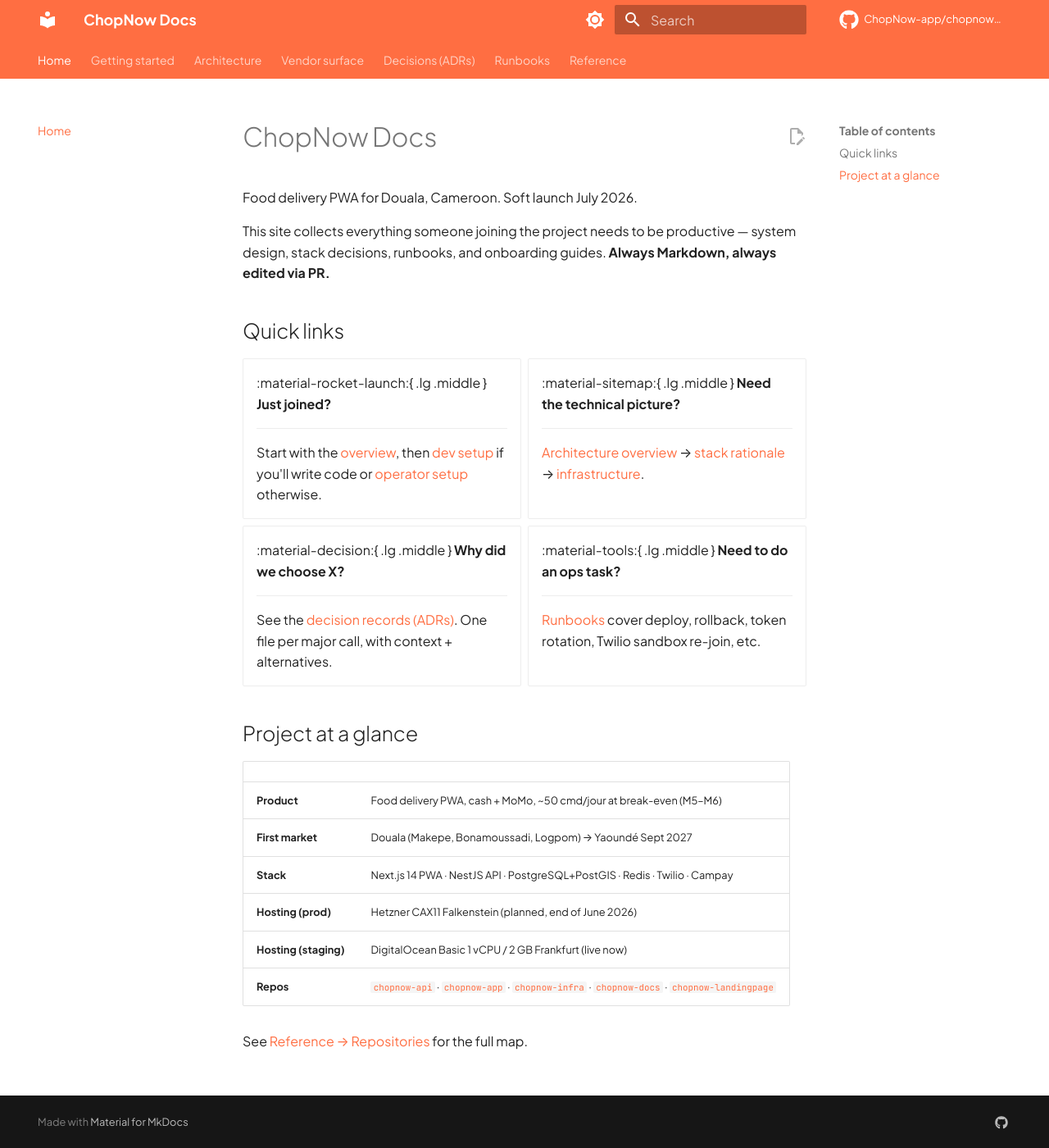
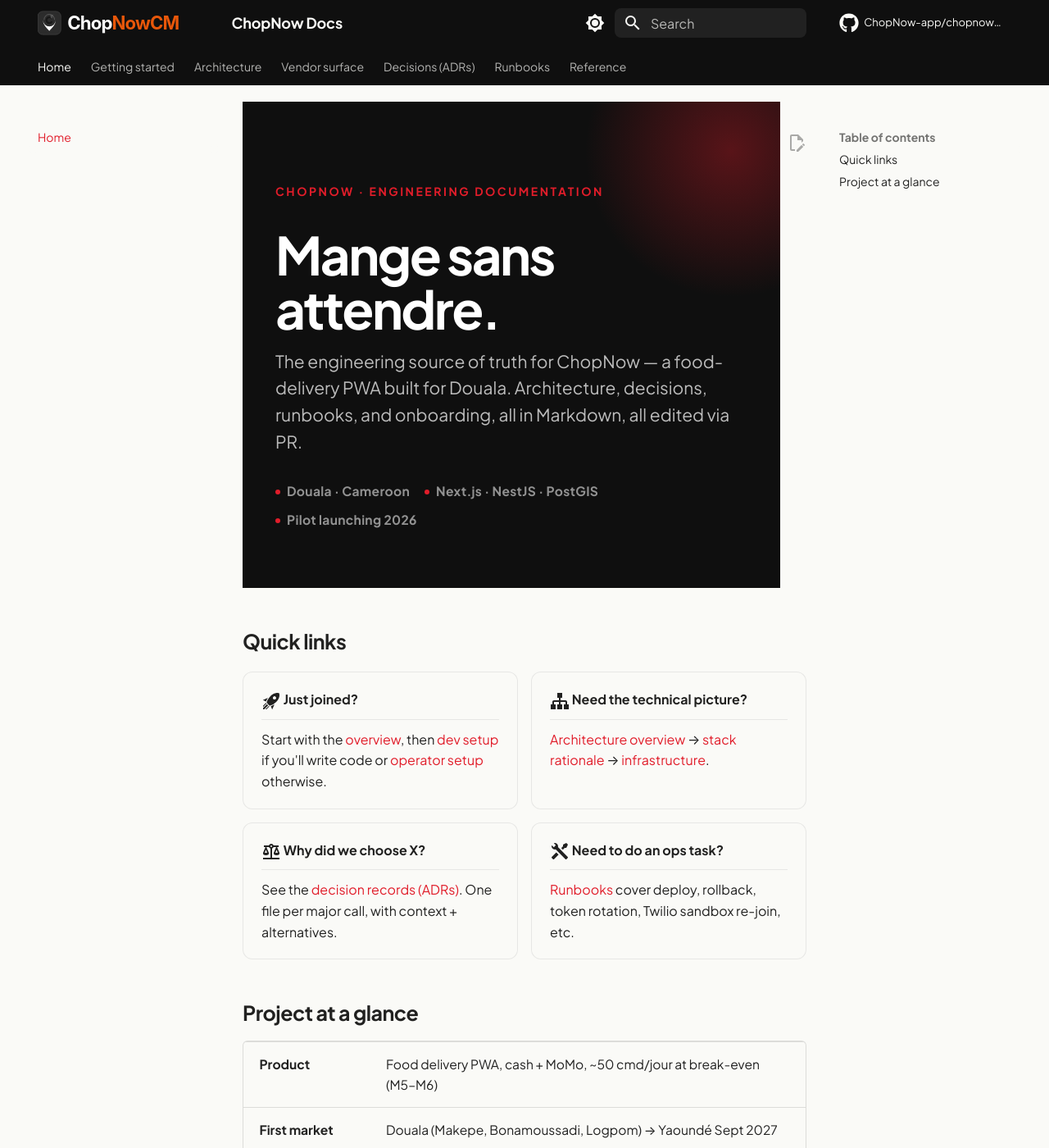
Before and after one commit to ChopNow-app/chopnow-docs, an MkDocs documentation site: the page built from docs/index.md, in a window 1280 px wide and 1400 px high. Shown: the whole window at 82% size. Built offline with MkDocs 1.6.1 and Material for MkDocs 9.7.7, drawn with Linux system fonts in a browser that asks for light colours; comment, search, counter and statistics services are not loaded.

Commit message:
docs(theme): on-brand restyle — rouge/noir/blanc, hero, grid cards
Previously the docs site shipped vanilla Material with the legacy
`deep orange` palette — off-brand since the Sugar Art Palier 4 pivot
to red+black, and visually generic. This pass dresses the site to the
brand spec without changing IA.

What's changed
- mkdocs.yml: palette → `custom`; logo + favicon from brand/ assets;
  enable navigation.tabs.sticky + toc.follow; register stylesheets/
  chopnow.css; configure pymdownx.emoji for Material icon shortcodes
  (was unconfigured, so `:material-rocket-launch:` rendered as text)
- docs/stylesheets/chopnow.css (new): Sugar Art tokens (#E11D2A red,
  #0F0F0F ink, #FAFAF7 warm); heading weight/tracking refinement;
  grid-cards layout (Material 9.4 doesn't ship the CSS, so we own it);
  hero band styling; table refinement + auto-hide for empty headers;
  Mermaid flowchart + sequence-diagram theming; light + dark variants
- docs/index.md: replace plain H1 with hero band (eyebrow + display
  title "Mange sans attendre." + lede + meta chips); swap the missing
  `:material-decision:` icon for `:material-scale-balance:`
- docs/assets/{favicon.svg, logo.svg, logo-stacked.svg, pattern.svg}:
  brand SVGs copied from brand/ (icon → favicon, logo-white → header
  logo on the dark band, pattern → hero texture)

Out of scope (separate PRs)
- "Syntax error in graph" in architecture/overview.md — content bug
- Stale references in index.md ("Next.js 14", "Soft launch July 2026",
  retired chopnow-landingpage)
- Social cards (needs cairosvg + pillow deps)

```diff
--- a/docs/index.md
+++ b/docs/index.md
@@ -1,8 +1,15 @@
-# ChopNow Docs
-
-Food delivery PWA for Douala, Cameroon. Soft launch July 2026.
-
-This site collects everything someone joining the project needs to be productive — system design, stack decisions, runbooks, and onboarding guides. **Always Markdown, always edited via PR.**
+<div class="chop-hero" markdown>
+  <span class="chop-hero__eyebrow">ChopNow · Engineering documentation</span>
+  <h1 class="chop-hero__title">Mange sans attendre.</h1>
+  <p class="chop-hero__lede">
+    The engineering source of truth for ChopNow — a food-delivery PWA built for Douala. Architecture, decisions, runbooks, and onboarding, all in Markdown, all edited via PR.
+  </p>
+  <div class="chop-hero__meta">
+    <span>Douala · Cameroon</span>
+    <span>Next.js · NestJS · PostGIS</span>
+    <span>Pilot launching 2026</span>
+  </div>
+</div>
 
 ## Quick links
 
@@ -20,7 +27,7 @@ This site collects everything someone joining the project needs to be productive
 
     [Architecture overview](architecture/overview.md) → [stack rationale](architecture/stack.md) → [infrastructure](architecture/infrastructure.md).
 
--   :material-decision:{ .lg .middle } **Why did we choose X?**
+-   :material-scale-balance:{ .lg .middle } **Why did we choose X?**
 
     ---
 
--- /dev/null
+++ b/docs/stylesheets/chopnow.css
@@ -0,0 +1,457 @@
+/* ChopNow brand overrides for MkDocs Material 9.x
+ *
+ * Brand palette — Sugar Art Palier 4 (locked 2026-05-12):
+ *   Chop Red   #E11D2A   one dominant CTA per surface
+ *   Ink        #0F0F0F   primary text, dark surfaces
+ *   Warm White #FAFAF7   page background
+ *   Mboué      #1A5C3A   success only
+ *   Danger     #D93025   errors only
+ *   Neutral    #9A9A95   placeholders, timestamps
+ *
+ * Typography — Plus Jakarta Sans (already loaded by theme.font.text).
+ * Spec: 700 hero/-0.02em · 600 ui labels · 400-500 body.
+ */
+
+:root {
+  --chop-red: #e11d2a;
+  --chop-red-dark: #b8121e;
+  --chop-ink: #0f0f0f;
+  --chop-warm: #fafaf7;
+  --chop-mboue: #1a5c3a;
+  --chop-danger: #d93025;
+  --chop-neutral: #9a9a95;
+}
+
+/* --- Material primary / accent — replaces deep orange ------------------- */
+
+[data-md-color-scheme='default'] {
+  --md-primary-fg-color: var(--chop-ink);
+  --md-primary-fg-color--light: #1f1f1f;
+  --md-primary-fg-color--dark: #000;
+  --md-primary-bg-color: var(--chop-warm);
+  --md-primary-bg-color--light: rgba(250, 250, 247, 0.7);
+
+  --md-accent-fg-color: var(--chop-red);
+  --md-accent-fg-color--transparent: rgba(225, 29, 42, 0.1);
+  --md-accent-bg-color: var(--chop-warm);
+
+  --md-default-bg-color: var(--chop-warm);
+  --md-typeset-a-color: var(--chop-red);
+}
+
+[data-md-color-scheme='slate'] {
+  --md-primary-fg-color: #050505;
+  --md-primary-fg-color--light: #1a1a1a;
+  --md-primary-fg-color--dark: #000;
+  --md-primary-bg-color: #ededed;
+
+  --md-accent-fg-color: var(--chop-red);
+  --md-accent-fg-color--transparent: rgba(225, 29, 42, 0.18);
+
+  --md-default-bg-color: #0a0a0a;
+  --md-typeset-a-color: #ff5a64;
+}
+
+/* --- Typography refinement --------------------------------------------- */
+
+.md-typeset h1 {
+  font-weight: 700;
+  letter-spacing: -0.03em;
+  color: var(--chop-ink);
+}
+
+[data-md-color-scheme='slate'] .md-typeset h1 {
+  color: #fff;
+}
+
+.md-typeset h2 {
+  font-weight: 700;
+  letter-spacing: -0.02em;
+  margin-top: 2.4rem;
+}
+
+.md-typeset h3,
+.md-typeset h4 {
+  font-weight: 600;
+  letter-spacing: -0.01em;
+}
+
+.md-header__title {
+  font-weight: 700;
+  letter-spacing: -0.01em;
+}
+
+.md-nav__title {
+  font-weight: 600;
+}
+
+/* Tighter body line-length for readability */
+.md-typeset {
+  font-feature-settings: 'ss01', 'ss02';
+}
+
+/* --- Header & search --------------------------------------------------- */
+
+.md-header {
+  box-shadow: 0 1px 0 rgba(255, 255, 255, 0.06);
+}
+
+.md-search__form {
+  background: rgba(255, 255, 255, 0.08);
+  border-radius: 0.4rem;
+}
+
+.md-search__form:hover {
+  background: rgba(255, 255, 255, 0.12);
+}
+
+/* --- Cards on the landing page ----------------------------------------- */
+/* Material 9.5+ ships grid-card CSS out of the box, but we declare our own
+ * here so the layout works on 9.4 too (and so we control the visual). */
+
+.md-typeset .grid {
+  display: grid;
+  gap: 0.8rem;
+  grid-template-columns: repeat(auto-fit, minmax(min(100%, 16rem), 1fr));
+  margin: 1.2em 0;
+}
+
+.md-typeset .grid.cards > ul {
+  display: contents;
+  list-style: none;
+  margin: 0;
+  padding: 0;
+}
+
+.md-typeset .grid.cards > ul > li {
+  display: block;
+  margin: 0;
+  padding: 1rem 1.1rem;
+  background: var(--md-default-bg-color);
+  border: 1px solid rgba(15, 15, 15, 0.08);
+  border-radius: 12px;
+  transition: border-color 160ms ease, transform 160ms ease,
+    box-shadow 160ms ease;
+}
+
+.md-typeset .grid.cards > ul > li::before,
+.md-typeset .grid.cards > ul > li::marker {
+  display: none;
+  content: none;
+}
+
+.md-typeset .grid.cards > ul > li > hr {
+  margin: 0.5rem 0;
+  border: 0;
+  border-top: 1px solid rgba(15, 15, 15, 0.08);
+}
+
+[data-md-color-scheme='slate'] .md-typeset .grid.cards > ul > li > hr {
+  border-top-color: rgba(255, 255, 255, 0.08);
+}
+
+.md-typeset .grid > .card {
+  border: 1px solid rgba(15, 15, 15, 0.08);
+  border-radius: 12px;
+  transition: border-color 160ms ease, transform 160ms ease,
+    box-shadow 160ms ease;
+}
+
+[data-md-color-scheme='slate'] .md-typeset .grid.cards > ul > li,
+[data-md-color-scheme='slate'] .md-typeset .grid > .card {
+  border-color: rgba(255, 255, 255, 0.08);
+}
+
+.md-typeset .grid.cards > ul > li:hover,
+.md-typeset .grid > .card:hover {
+  border-color: var(--chop-red);
+  transform: translateY(-2px);
+  box-shadow: 0 8px 24px -16px rgba(225, 29, 42, 0.4);
+}
+
+/* --- Hero band on docs/index.md ---------------------------------------- */
+
+.chop-hero {
+  position: relative;
+  margin: -1.5rem -1.5rem 2rem -1.5rem;
+  padding: 4rem 2rem 3.5rem;
+  background: var(--chop-ink);
+  color: #fff;
+  border-radius: 0;
+  overflow: hidden;
+  isolation: isolate;
+}
+
+.chop-hero::before {
+  content: '';
+  position: absolute;
+  inset: 0;
+  background-image: url('../assets/pattern.svg');
+  background-size: 96px 96px;
+  background-repeat: repeat;
+  opacity: 0.06;
+  z-index: -1;
+}
+
+.chop-hero::after {
+  content: '';
+  position: absolute;
+  right: -120px;
+  top: -120px;
+  width: 360px;
+  height: 360px;
+  background: radial-gradient(
+    circle,
+    rgba(225, 29, 42, 0.35) 0%,
+    rgba(225, 29, 42, 0) 70%
+  );
+  z-index: -1;
+}
+
+.chop-hero__eyebrow {
+  display: inline-block;
+  font-size: 0.7rem;
+  font-weight: 700;
+  letter-spacing: 0.18em;
+  text-transform: uppercase;
+  color: var(--chop-red);
+  margin-bottom: 0.9rem;
+}
+
+/* Specificity boost: outranks `.md-typeset h1` which sets color: var(--chop-ink). */
+.md-typeset .chop-hero__title,
+.chop-hero .chop-hero__title {
+  font-size: clamp(2rem, 5vw, 3.4rem);
+  font-weight: 800;
+  letter-spacing: -0.04em;
+  line-height: 1.02;
+  margin: 0 0 0.8rem;
+  color: #fff;
+}
+
+/* Material auto-appends a headerlink anchor to every heading; hide inside hero. */
+.chop-hero__title .headerlink {
+  display: none;
+}
+
+.chop-hero__lede {
+  max-width: 38rem;
+  font-size: 1.05rem;
+  line-height: 1.55;
+  color: rgba(255, 255, 255, 0.72);
+  margin: 0 0 1.6rem;
+}
+
+.chop-hero__meta {
+  display: flex;
+  flex-wrap: wrap;
+  gap: 0.5rem 0.9rem;
+  font-size: 0.78rem;
+  font-weight: 600;
+  letter-spacing: 0.02em;
+  color: rgba(255, 255, 255, 0.55);
+}
+
+.chop-hero__meta span {
+  display: inline-flex;
+  align-items: center;
+  gap: 0.4rem;
+}
+
+.chop-hero__meta span::before {
+  content: '';
+  width: 6px;
+  height: 6px;
+  border-radius: 50%;
+  background: var(--chop-red);
+  display: inline-block;
+}
+
+/* Inside the hero band the wrapper width should fall back to MkDocs default */
+.chop-hero > * {
+  max-width: 56rem;
+  margin-left: auto;
+  margin-right: auto;
+}
+
+/* --- Admonitions: red accent for note/warning ------------------------- */
+
+.md-typeset .admonition,
+.md-typeset details {
+  border-radius: 8px;
+  border-left-width: 3px;
+}
+
+/* --- Tables: tighter, no zebra ---------------------------------------- */
+
+.md-typeset table:not([class]) {
+  font-size: 0.78rem;
+  border-radius: 6px;
+  overflow: hidden;
+}
+
+.md-typeset table:not([class]) th {
+  background: rgba(15, 15, 15, 0.04);
+  color: var(--chop-ink);
+  font-weight: 600;
+  letter-spacing: 0.04em;
+  text-transform: uppercase;
+  font-size: 0.7rem;
+  border-bottom: 2px solid var(--chop-ink);
+}
+
+/* Hide the header row entirely when every cell is empty (key-value tables
+ * like the "Project at a glance" block use `| | |` placeholders). */
+.md-typeset table:not([class]) thead:has(th:empty:only-of-type),
+.md-typeset table:not([class]) thead tr:has(th:empty + th:empty:last-child) {
+  display: none;
+}
+
+[data-md-color-scheme='slate'] .md-typeset table:not([class]) th {
+  background: rgba(255, 255, 255, 0.04);
+  color: #fff;
+  border-bottom-color: rgba(255, 255, 255, 0.4);
+}
+
+/* --- Mermaid diagrams: brand-themed ----------------------------------- */
+/* Material applies the palette via CSS vars on the mermaid container. */
+
+.mermaid {
+  background: transparent;
+}
+
+.mermaid .node rect,
+.mermaid .node circle,
+.mermaid .node polygon,
+.mermaid .node path {
+  fill: var(--chop-warm) !important;
+  stroke: var(--chop-ink) !important;
+  stroke-width: 1.5px !important;
+}
+
+.mermaid .cluster rect {
+  fill: rgba(15, 15, 15, 0.04) !important;
+  stroke: rgba(15, 15, 15, 0.2) !important;
+  stroke-dasharray: 4 3 !important;
+}
+
+.mermaid .edgePath .path {
+  stroke: var(--chop-red) !important;
+  stroke-width: 1.6px !important;
+}
+
+.mermaid .edgeLabel {
+  background: var(--chop-warm) !important;
+  color: var(--chop-ink) !important;
+  font-weight: 500;
+}
+
+.mermaid .nodeLabel,
+.mermaid .cluster-label {
+  color: var(--chop-ink) !important;
+  font-weight: 600;
+}
+
+[data-md-color-scheme='slate'] .mermaid .node rect,
+[data-md-color-scheme='slate'] .mermaid .node circle,
+[data-md-color-scheme='slate'] .mermaid .node polygon,
+[data-md-color-scheme='slate'] .mermaid .node path {
+  fill: #1a1a1a !important;
+  stroke: #ededed !important;
+}
+
+[data-md-color-scheme='slate'] .mermaid .cluster rect {
+  fill: rgba(255, 255, 255, 0.03) !important;
+  stroke: rgba(255, 255, 255, 0.16) !important;
+}
+
+[data-md-color-scheme='slate'] .mermaid .edgeLabel {
+  background: #0a0a0a !important;
+  color: #ededed !important;
+}
+
+[data-md-color-scheme='slate'] .mermaid .nodeLabel,
+[data-md-color-scheme='slate'] .mermaid .cluster-label {
+  color: #ededed !important;
+}
+
+/* --- Mermaid sequence diagrams --- */
+
+.mermaid .actor {
+  fill: var(--chop-warm) !important;
+  stroke: var(--chop-ink) !important;
+  stroke-width: 1.5px !important;
+}
+
+.mermaid text.actor > tspan {
+  fill: var(--chop-ink) !important;
+  font-weight: 600 !important;
+}
+
+.mermaid line.actor-line {
+  stroke: rgba(15, 15, 15, 0.2) !important;
+}
+
+.mermaid .messageLine0,
+.mermaid .messageLine1 {
+  stroke: var(--chop-red) !important;
+  stroke-width: 1.5px !important;
+}
+
+.mermaid .messageText {
+  fill: var(--chop-ink) !important;
+  font-weight: 500 !important;
+}
+
+.mermaid .labelBox {
+  fill: var(--chop-warm) !important;
+  stroke: var(--chop-ink) !important;
+}
+
+.mermaid .labelText,
+.mermaid .labelText > tspan,
+.mermaid .loopText > tspan,
+.mermaid .noteText > tspan {
+  fill: var(--chop-ink) !important;
+}
+
+.mermaid .note {
+  fill: rgba(225, 29, 42, 0.06) !important;
+  stroke: var(--chop-red) !important;
+}
+
+[data-md-color-scheme='slate'] .mermaid .actor {
+  fill: #1a1a1a !important;
+  stroke: #ededed !important;
+}
+
+[data-md-color-scheme='slate'] .mermaid text.actor > tspan,
+[data-md-color-scheme='slate'] .mermaid .messageText,
+[data-md-color-scheme='slate'] .mermaid .labelText > tspan,
+[data-md-color-scheme='slate'] .mermaid .loopText > tspan,
+[data-md-color-scheme='slate'] .mermaid .noteText > tspan {
+  fill: #ededed !important;
+}
+
+[data-md-color-scheme='slate'] .mermaid line.actor-line {
+  stroke: rgba(255, 255, 255, 0.2) !important;
+}
+
+[data-md-color-scheme='slate'] .mermaid .labelBox {
+  fill: #1a1a1a !important;
+  stroke: #ededed !important;
+}
+
+/* --- Logo size in header --------------------------------------------- */
+
+.md-header__button.md-logo img,
+.md-header__button.md-logo svg {
+  height: 1.6rem;
+  width: auto;
+}
+
+/* --- Footer: subtle ink ---------------------------------------------- */
+
+.md-footer-meta {
+  background: var(--chop-ink);
+}
--- a/mkdocs.yml
+++ b/mkdocs.yml
@@ -8,31 +8,38 @@ edit_uri: edit/main/docs/
 theme:
   name: material
   language: en
+  logo: assets/logo.svg
+  favicon: assets/favicon.svg
   features:
     - navigation.instant       # SPA-style page loads
     - navigation.tracking      # update URL on scroll
     - navigation.tabs          # top-level sections as tabs
+    - navigation.tabs.sticky   # keep tabs visible while scrolling
     - navigation.sections      # sub-sections in the sidebar
     - navigation.indexes       # section landing pages
     - navigation.top           # back-to-top button
+    - toc.follow               # ToC follows reading position
     - search.suggest
     - search.highlight
     - search.share
     - content.code.copy        # copy-button on every code block
     - content.action.edit      # "edit on GitHub" link per page
     - content.tabs.link        # tab choices persist across pages
+  # Palette uses scheme `custom` + overrides in stylesheets/chopnow.css to
+  # carry Sugar Art Palier 4 colors (rouge/noir/blanc) rather than Material's
+  # default named palettes (which only ship pre-mixed hues).
   palette:
     - media: "(prefers-color-scheme: light)"
       scheme: default
-      primary: deep orange
-      accent: deep orange
+      primary: custom
+      accent: custom
       toggle:
         icon: material/brightness-7
         name: Switch to dark mode
     - media: "(prefers-color-scheme: dark)"
       scheme: slate
-      primary: deep orange
-      accent: deep orange
+      primary: custom
+      accent: custom
       toggle:
         icon: material/brightness-4
         name: Switch to light mode
@@ -41,6 +48,9 @@ theme:
     code: JetBrains Mono
   icon:
     repo: fontawesome/brands/github
+
+extra_css:
+  - stylesheets/chopnow.css
 
 markdown_extensions:
   - admonition                # note/warning/tip boxes
@@ -58,6 +68,12 @@ markdown_extensions:
       pygments_lang_class: true
   - pymdownx.inlinehilite
   - pymdownx.snippets
+  # Material icon + emoji shortcodes — required for `:material-rocket-launch:`
+  # syntax used by the grid cards on the landing page and inline icons across
+  # the docs. Without this, those tokens render as literal text.
+  - pymdownx.emoji:
+      emoji_index: !!python/name:material.extensions.emoji.twemoji
+      emoji_generator: !!python/name:material.extensions.emoji.to_svg
   - pymdownx.superfences:
       custom_fences:
         - name: mermaid
```
Also changed, not shown: docs/assets/favicon.svg (added), docs/assets/logo-stacked.svg (added), docs/assets/logo.svg (added), docs/assets/pattern.svg (added).
